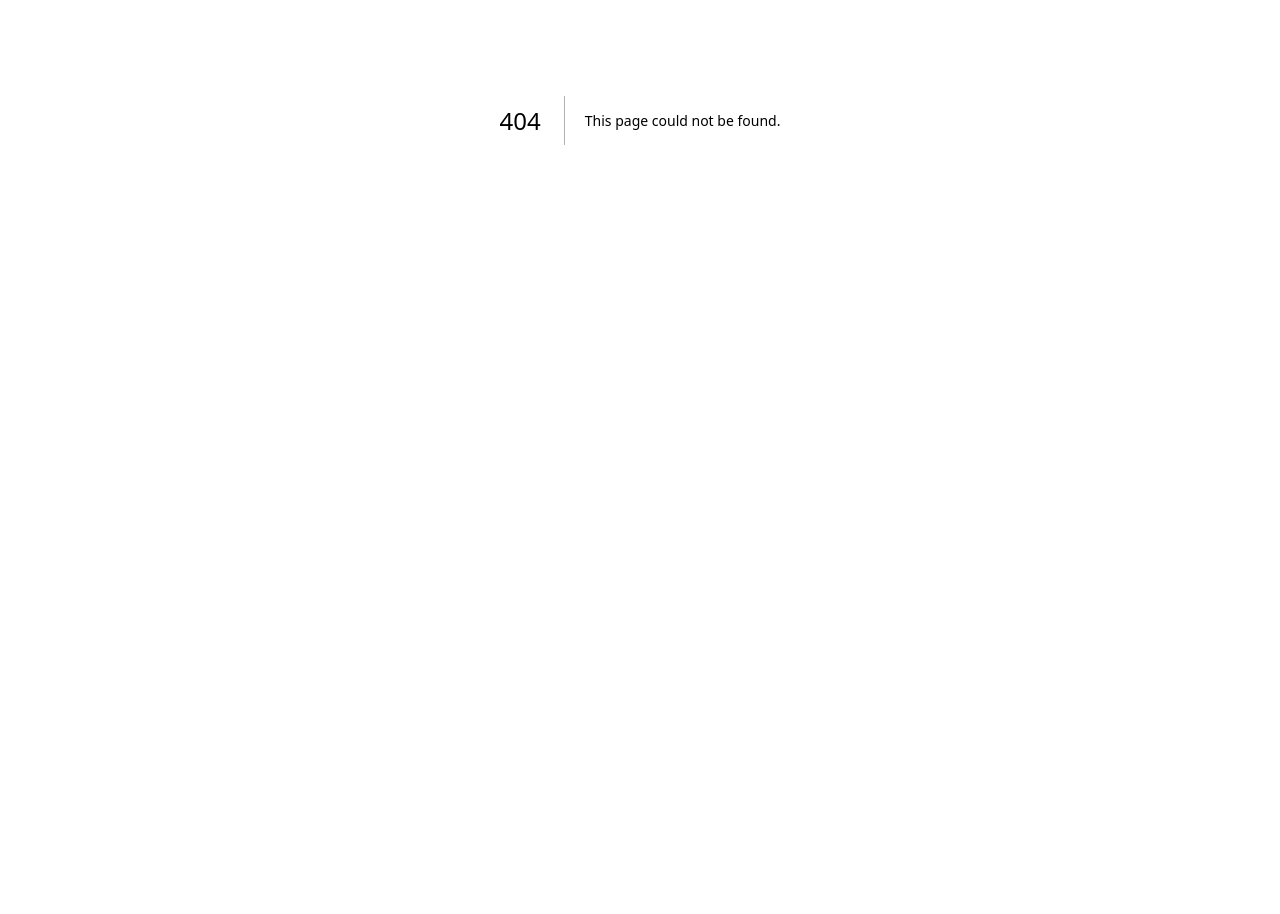
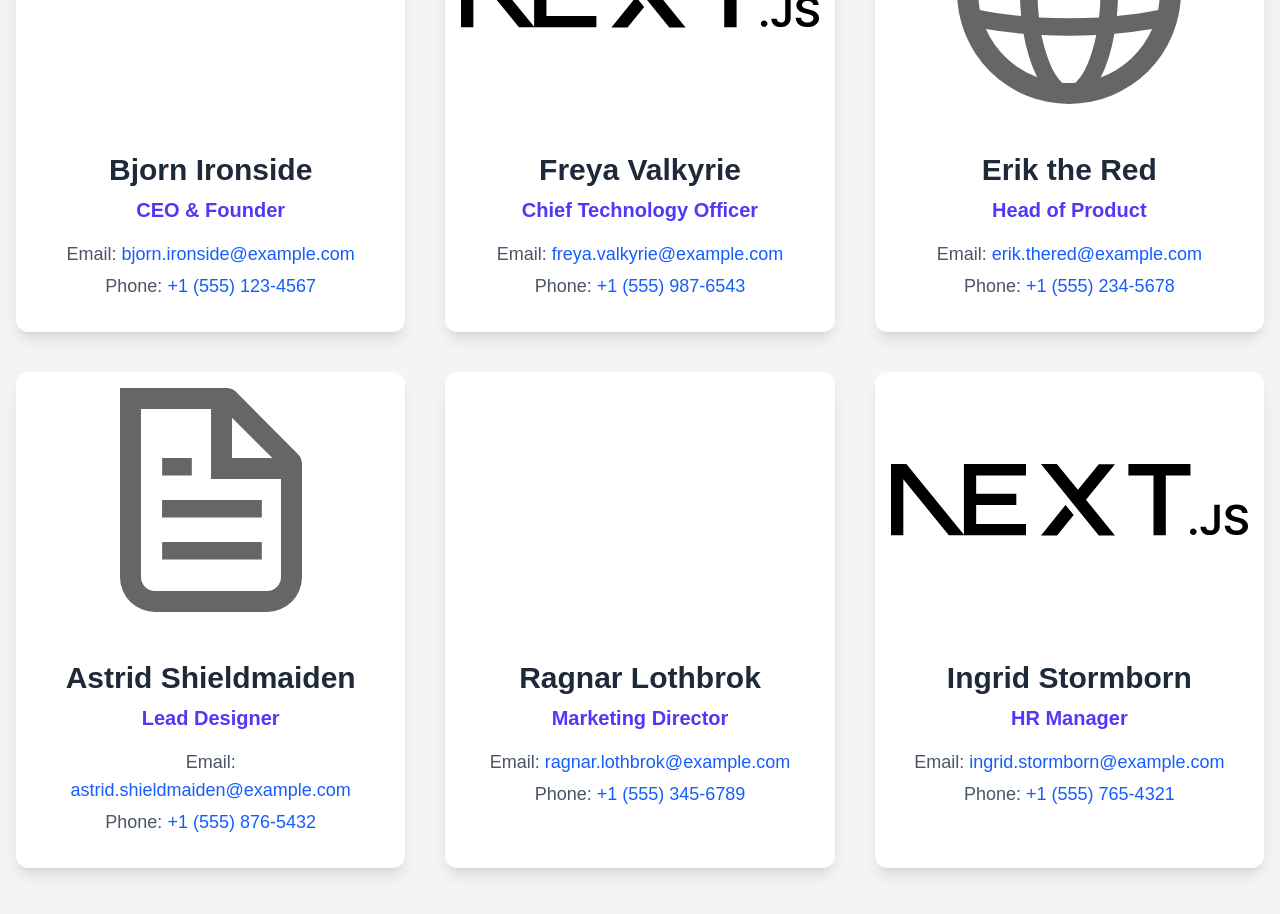
Before and after one commit to sabbirBhuiyan/test-code-agent, a Next.js app: page /team in a window 1280 px wide. Before the commit this address had no page. Shown: the part 280-1194 px from the top of the page. Before the commit the page ends 800 px from the top, so only its background shows below. Built offline with nearby package versions, Linux system fonts and the light colour scheme.

Commit message:
feat: Add standard teams page with member details

```diff
--- /dev/null
+++ b/src/app/team/page.tsx
@@ -0,0 +1,99 @@
+
+import Image from 'next/image';
+
+interface TeamMember {
+  id: number;
+  name: string;
+  title: string;
+  email: string;
+  phone: string;
+  imageUrl: string;
+}
+
+const teamMembers: TeamMember[] = [
+  {
+    id: 1,
+    name: 'Bjorn Ironside',
+    title: 'CEO & Founder',
+    email: 'bjorn.ironside@example.com',
+    phone: '+1 (555) 123-4567',
+    imageUrl: '/vercel.svg', // Placeholder image
+  },
+  {
+    id: 2,
+    name: 'Freya Valkyrie',
+    title: 'Chief Technology Officer',
+    email: 'freya.valkyrie@example.com',
+    phone: '+1 (555) 987-6543',
+    imageUrl: '/next.svg', // Placeholder image
+  },
+  {
+    id: 3,
+    name: 'Erik the Red',
+    title: 'Head of Product',
+    email: 'erik.thered@example.com',
+    phone: '+1 (555) 234-5678',
+    imageUrl: '/globe.svg', // Placeholder image
+  },
+  {
+    id: 4,
+    name: 'Astrid Shieldmaiden',
+    title: 'Lead Designer',
+    email: 'astrid.shieldmaiden@example.com',
+    phone: '+1 (555) 876-5432',
+    imageUrl: '/file.svg', // Placeholder image
+  },
+  {
+    id: 5,
+    name: 'Ragnar Lothbrok',
+    title: 'Marketing Director',
+    email: 'ragnar.lothbrok@example.com',
+    phone: '+1 (555) 345-6789',
+    imageUrl: '/vercel.svg', // Placeholder image
+  },
+  {
+    id: 6,
+    name: 'Ingrid Stormborn',
+    title: 'HR Manager',
+    email: 'ingrid.stormborn@example.com',
+    phone: '+1 (555) 765-4321',
+    imageUrl: '/next.svg', // Placeholder image
+  },
+];
+
+export default function TeamPage() {
+  return (
+    <div className="min-h-screen bg-gray-100 py-12">
+      <div className="container mx-auto px-4">
+        <h1 className="text-5xl font-extrabold text-center text-gray-900 mb-12">Our Amazing Team</h1>
+
+        <div className="grid grid-cols-1 sm:grid-cols-2 md:grid-cols-3 lg:grid-cols-3 gap-10">
+          {teamMembers.map((member) => (
+            <div
+              key={member.id}
+              className="bg-white rounded-xl shadow-lg overflow-hidden transform transition duration-500 hover:scale-105 hover:shadow-2xl"
+            >
+              <div className="relative h-64 w-full">
+                <Image
+                  src={member.imageUrl}
+                  alt={member.name}
+                  layout="fill"
+                  objectFit="contain"
+                  className="p-4"
+                />
+              </div>
+              <div className="p-8 text-center">
+                <h2 className="text-3xl font-bold text-gray-800 mb-2">{member.name}</h2>
+                <p className="text-xl text-indigo-600 font-semibold mb-4">{member.title}</p>
+                <div className="text-gray-600 text-lg">
+                  <p className="mb-1">Email: <a href={`mailto:${member.email}`} className="text-blue-600 hover:underline">{member.email}</a></p>
+                  <p>Phone: <a href={`tel:${member.phone}`} className="text-blue-600 hover:underline">{member.phone}</a></p>
+                </div>
+              </div>
+            </div>
+          ))}
+        </div>
+      </div>
+    </div>
+  );
+}
```
